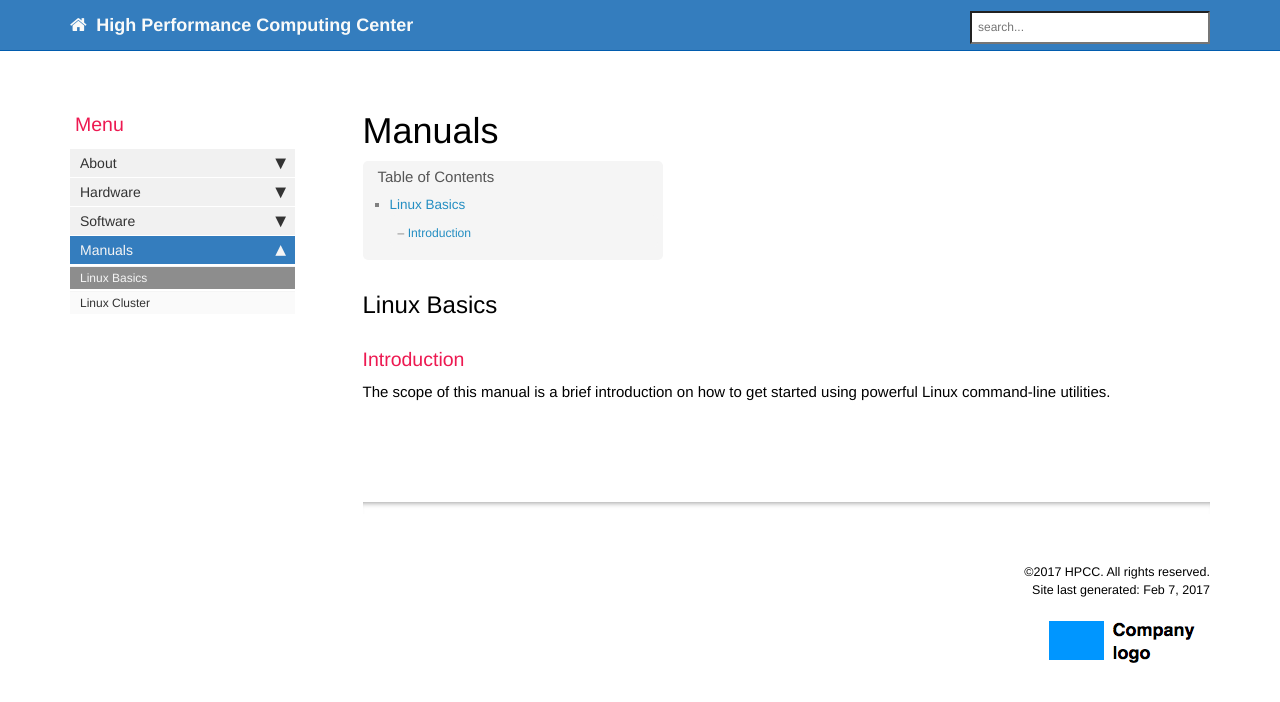
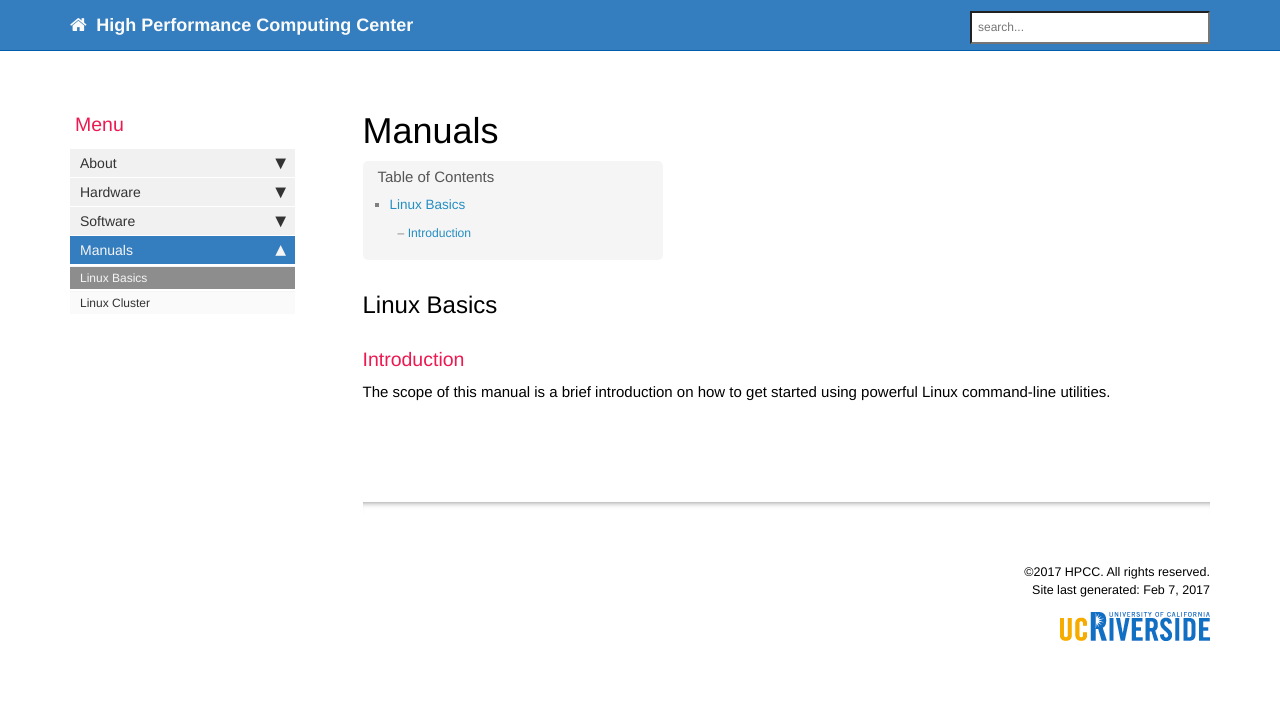
Before and after one commit to tgirke/rcf, a Jekyll site: the page built from pages/manuals/manuals_linux-basics.md, in a window 1280 px wide. Shown: the top 702 px of the page. Built offline with Jekyll 4.4.1, drawn with Linux system fonts in a browser that asks for light colours; nearby versions of some CDN libraries; comment, search, counter and statistics services are not loaded.

Commit message:
Changed default logo to UCR

```diff
--- a/_includes/footer.html
+++ b/_includes/footer.html
@@ -3,7 +3,7 @@
                 <div class="col-lg-12 footer">
                &copy;{{ site.time | date: "%Y"  }} {{site.company_name}}. All rights reserved. <br />
 {% if page.last_updated %}<span>Page last updated:</span> {{page.last_updated}}<br/>{% endif %} Site last generated: {{ site.time | date: "%b %-d, %Y"  }} <br />
-<p><img src="{{ "images/company_logo.png" }}" alt="Company logo"/></p>
+<p><img src="{{ "images/ucr_logo.gif" }}" alt="Company logo"/></p>
                 </div>
             </div>
 </footer>
```
Also changed, not shown: images/ucr_logo.gif (added).
